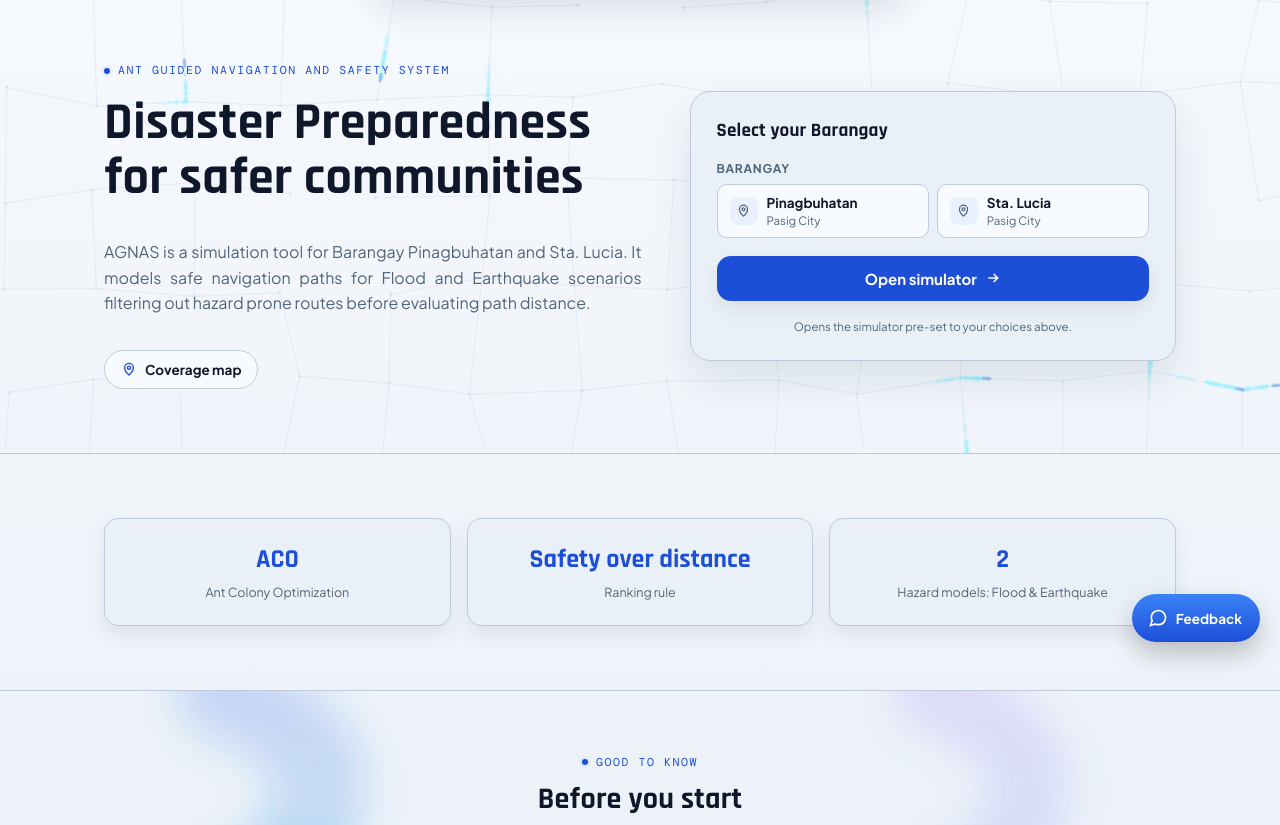
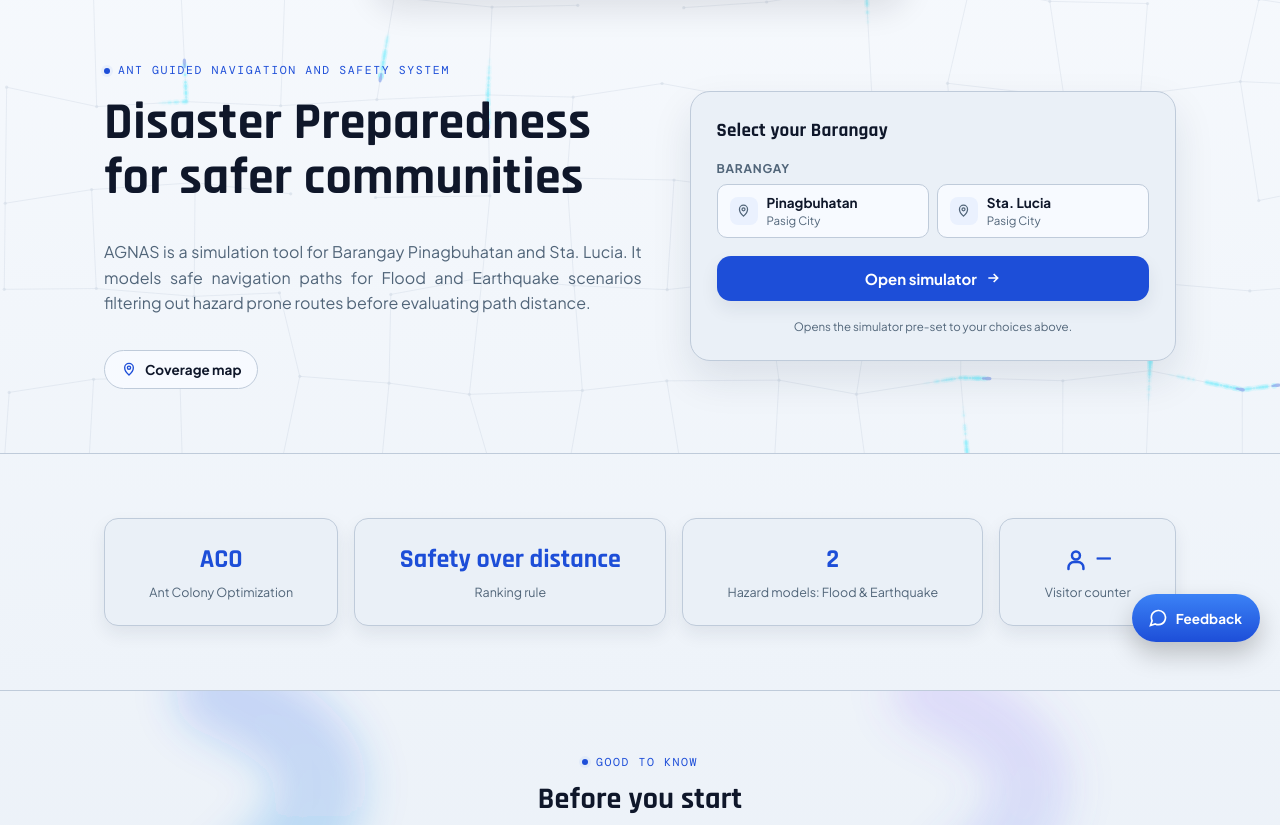
Before and after one commit to Potatoish/Disaster-route-sim, a Flask app: page / in a window 1280 px wide. Shown: the part 73-898 px from the top of the page. Run offline with Flask 3, Linux system fonts and the light colour scheme.

Commit message:
layouts arrangement and visitor counter added

```diff
--- a/Backend/app.py
+++ b/Backend/app.py
@@ -9,7 +9,7 @@ from threading import Condition, RLock, Thread
 
 from flask import Flask, request, jsonify, render_template
 from flask_cors import CORS
-from contact_service import record_feedback, send_contact_message
+from contact_service import get_visitor_count, record_feedback, record_visitor, send_contact_message
 from earthquake_service import (
     check_earthquake_pin,
     get_earthquake_evacuation_sites,
@@ -537,6 +537,20 @@ def feedback():
             "message": str(e)
         }), 500
 
+@app.route("/visitors", methods=["GET", "POST"])
+def visitors():
+    try:
+        if request.method == "POST":
+            payload, status_code = record_visitor(_client_ip())
+        else:
+            payload, status_code = get_visitor_count()
+        return jsonify(payload), status_code
+    except Exception as e:
+        return jsonify({
+            "error": True,
+            "message": str(e)
+        }), 500
+
 @app.route("/", methods=["GET"])
 def home():
     return render_template("home.html", active_page="home")
--- a/Backend/contact_service.py
+++ b/Backend/contact_service.py
@@ -1,4 +1,5 @@
-"""Delivery for the About page's contact form and the feedback widget.
+"""Delivery for the About page's contact form and the feedback widget, and the
+homepage's visitor count.
 
 Contact messages are emailed to the team inbox through Resend's HTTPS API.
 Railway's Free/Hobby plans block outbound SMTP, so Flask-Mail with Gmail SMTP
@@ -8,6 +9,9 @@ Feedback is anonymous evaluation data, so it goes to a Google Sheet (one row
 per response) through an Apps Script web app -- tools/feedback_sheet.gs --
 instead of one email each. The sheet's URL stays on the server, so the page
 cannot be used to write to the sheet directly.
+
+The visitor count lives in the same sheet (its "Visitors" tab), because
+Railway wipes the server's files on every deploy.
 
 Configuration comes from the environment, so nothing secret is committed:
 
@@ -44,7 +48,13 @@ MAX_PAGE_LENGTH = 200
 RATE_LIMITS = {
     "contact": (5, 10 * 60),
     "feedback": (10, 10 * 60),
+    # Generous: phones on the same mobile network can share one IP.
+    "visit": (30, 60 * 60),
 }
+
+# How long the homepage's visitor count is reused before the sheet is asked
+# again, so each page view doesn't wait on Apps Script.
+VISITOR_COUNT_CACHE_SECONDS = 120
 
 FEEDBACK_RATINGS = {1: "Confusing", 2: "Okay", 3: "Clear"}
 FEEDBACK_ROLES = {
@@ -59,6 +69,9 @@ _CONTROL_CHARS = re.compile(r"[\x00-\x08\x0b-\x1f\x7f]")
 
 _RECENT_SENDS_LOCK = Lock()
 _RECENT_SENDS = {}
+
+_VISITOR_COUNT_LOCK = Lock()
+_VISITOR_COUNT = {"count": None, "fetched_at": 0.0}
 
 
 def _clean_line(value, limit):
@@ -225,3 +238,69 @@ def record_feedback(data, client_ip=None):
         return _error("Your feedback couldn't be saved right now. Please try again later.", 502, "send_failed")
 
     return {"error": False, "message": "Thanks for the feedback!"}, 200
+
+
+def _ask_visitor_sheet(action):
+    """The sheet's visitor count after `action` ("visitors" reads it, "visit"
+    adds one), or None if the sheet can't give one.
+
+    GET, not POST: until the sheet's Apps Script is updated, a POST would land
+    in its feedback handler and add a blank feedback row, while an old script
+    has no doGet at all, so a GET just fails.
+    """
+    sheet_url = os.environ.get("FEEDBACK_SHEET_URL", "").strip()
+    try:
+        response = requests.get(sheet_url, params={"action": action}, timeout=UPSTREAM_TIMEOUT_SECONDS)
+    except requests.RequestException as exc:
+        print(f"[visitors] Could not reach the feedback sheet: {exc}")
+        return None
+    try:
+        body = response.json()
+    except ValueError:
+        body = None
+    count = body.get("count") if isinstance(body, dict) and body.get("ok") is True else None
+    if isinstance(count, bool) or not isinstance(count, (int, float)) or count < 0:
+        print(
+            "[visitors] The feedback sheet gave no visitor count (is its Apps Script up to date?): "
+            f"HTTP {response.status_code} {' '.join(response.text[:200].split())}"
+        )
+        return None
+    return int(count)
+
+
+def _remember_visitor_count(count):
+    with _VISITOR_COUNT_LOCK:
+        _VISITOR_COUNT.update(count=count, fetched_at=time.monotonic())
+
+
+def get_visitor_count():
+    if not os.environ.get("FEEDBACK_SHEET_URL", "").strip():
+        return _error("The visitor count isn't set up yet.", 503, "not_configured")
+
+    with _VISITOR_COUNT_LOCK:
+        count = _VISITOR_COUNT["count"]
+        fetched_at = _VISITOR_COUNT["fetched_at"]
+    if not fetched_at or time.monotonic() - fetched_at >= VISITOR_COUNT_CACHE_SECONDS:
+        fetched = _ask_visitor_sheet("visitors")
+        # A failed read keeps the last number and still waits out the cache
+        # time, so an unreachable sheet isn't asked on every page view.
+        count = count if fetched is None else fetched
+        _remember_visitor_count(count)
+
+    if count is None:
+        return _error("The visitor count isn't available right now.", 502, "fetch_failed")
+    return {"error": False, "count": count}, 200
+
+
+def record_visitor(client_ip=None):
+    """Adds one visitor; the page asks once per browser (visitor-count.js)."""
+    if not os.environ.get("FEEDBACK_SHEET_URL", "").strip():
+        return _error("The visitor count isn't set up yet.", 503, "not_configured")
+    if _rate_limited("visit", client_ip):
+        return _too_many_requests()
+
+    count = _ask_visitor_sheet("visit")
+    if count is None:
+        return _error("The visit couldn't be counted right now.", 502, "send_failed")
+    _remember_visitor_count(count)
+    return {"error": False, "count": count}, 200
--- a/Frontend/static/home.css
+++ b/Frontend/static/home.css
@@ -230,7 +230,9 @@ body.dark .theme-switch::before{ transform:translateX(30px); }
 
 /* ---------- STAT STRIP ---------- */
 .stats-section{ padding-block:64px; border-bottom:1px solid var(--border); }
-.stats{ display:grid; grid-template-columns:repeat(3,1fr); gap:16px; }
+/* auto, not 1fr: each box widens to its text, so "Safety over distance" stays
+   on one line with four boxes across (equal quarters wrapped it). */
+.stats{ display:grid; grid-template-columns:repeat(4,auto); gap:16px; }
 /* Grid items default to min-width:auto (content-based), which can overflow
    a narrow 1fr track instead of wrapping — min-width:0 lets text wrap. */
 .stat{
@@ -239,6 +241,10 @@ body.dark .theme-switch::before{ transform:translateX(30px); }
 }
 .stat b{ display:block; font-family:var(--font-heading); font-size:26px; color:var(--accent); margin-bottom:4px; }
 .stat span{ font-size:12.5px; color:var(--muted); }
+/* The visitor count, with a person icon in front of the number. */
+.stat .stat-visitors{ display:flex; align-items:center; justify-content:center; gap:8px; }
+.stat .stat-visitors span{ font-size:inherit; color:inherit; }
+.stat-visitors svg{ width:.92em; height:.92em; flex:none; fill:none; stroke:currentColor; stroke-width:2.5; stroke-linecap:round; stroke-linejoin:round; }
 
 /* ---------- SECTIONS ---------- */
 section.block{ padding-block:64px; scroll-margin-top:90px; }
@@ -857,6 +863,8 @@ body.dark .hz-section{
   .hero-actions{ justify-content:center; }
 }
 @media (max-width:1023px){
+  /* Four across is too narrow for "Safety over distance" here: two by two. */
+  .stats{ grid-template-columns:repeat(2,1fr); }
   .stat{ padding:18px 14px; }
   .stat b{ font-size:22px; }
 }
--- /dev/null
+++ b/Frontend/static/visitor-count.js
@@ -0,0 +1,56 @@
+// Website visitor count. Each browser is counted once, on whichever page it
+// opens first (homepage, About or the simulator); the homepage's stat strip
+// shows the total in #visitorCount. The count itself lives in the feedback
+// Google Sheet (contact_service.py), so it survives redeploys.
+(() => {
+  const COUNTED_KEY = 'agnas-visitor-counted';
+  const output = document.getElementById('visitorCount');
+
+  // null when storage is blocked: such a browser can't remember it was
+  // counted, so it is never counted rather than counted on every visit.
+  let counted = null;
+  try {
+    counted = localStorage.getItem(COUNTED_KEY) === '1';
+  } catch (err) {}
+
+  const show = count => {
+    if (output && Number.isFinite(count)) output.textContent = count.toLocaleString('en-US');
+  };
+
+  const setCounted = value => {
+    try {
+      if (value) localStorage.setItem(COUNTED_KEY, '1');
+      else localStorage.removeItem(COUNTED_KEY);
+    } catch (err) {}
+  };
+
+  const ask = async method => {
+    // keepalive: a visitor who leaves the page at once is still counted.
+    const response = await fetch(`${window.BACKEND_BASE || ''}/visitors`, {
+      method,
+      keepalive: method === 'POST',
+      headers: { Accept: 'application/json' },
+    });
+    const body = await response.json();
+    if (!response.ok || body.error) throw new Error(body.message || `HTTP ${response.status}`);
+    return body.count;
+  };
+
+  const run = async () => {
+    if (counted === false) {
+      // Marked before asking, so a second page opened meanwhile doesn't
+      // count the same browser again.
+      setCounted(true);
+      try {
+        show(await ask('POST'));
+        return;
+      } catch (err) {
+        // Not counted this time (sheet down, rate limit): try again next visit.
+        setCounted(false);
+      }
+    }
+    if (output) show(await ask('GET'));
+  };
+
+  run().catch(() => {});
+})();
--- a/Frontend/templates/home.html
+++ b/Frontend/templates/home.html
@@ -52,6 +52,14 @@
     <div class="stat"><b>ACO</b><span>Ant Colony Optimization</span></div>
     <div class="stat"><b>Safety over distance</b><span>Ranking rule</span></div>
     <div class="stat"><b>2</b><span>Hazard models: Flood &amp; Earthquake</span></div>
+    {# Filled in by visitor-count.js; the dash stays if the count can't load. #}
+    <div class="stat">
+      <b class="stat-visitors">
+        <svg viewBox="0 0 24 24" aria-hidden="true"><circle cx="12" cy="7.5" r="4"/><path d="M4.5 21v-1.5a5.5 5.5 0 0 1 5.5-5.5h4a5.5 5.5 0 0 1 5.5 5.5V21"/></svg>
+        <span id="visitorCount">&mdash;</span>
+      </b>
+      <span>Visitor counter</span>
+    </div>
   </div>
 </section>
 
--- a/Frontend/templates/site_base.html
+++ b/Frontend/templates/site_base.html
@@ -152,6 +152,7 @@
 
 <script src="{{ url_for('static', filename='tutorial.js') }}"></script>
 <script src="{{ url_for('static', filename='home.js') }}"></script>
+<script src="{{ url_for('static', filename='visitor-count.js') }}"></script>
 {% block scripts %}{% endblock %}
 </body>
 </html>
```
Also changed, not shown: Frontend/static/style.css (+9 -22 lines), Frontend/templates/index.html (+23 -14 lines), README.md, 1 other file.
